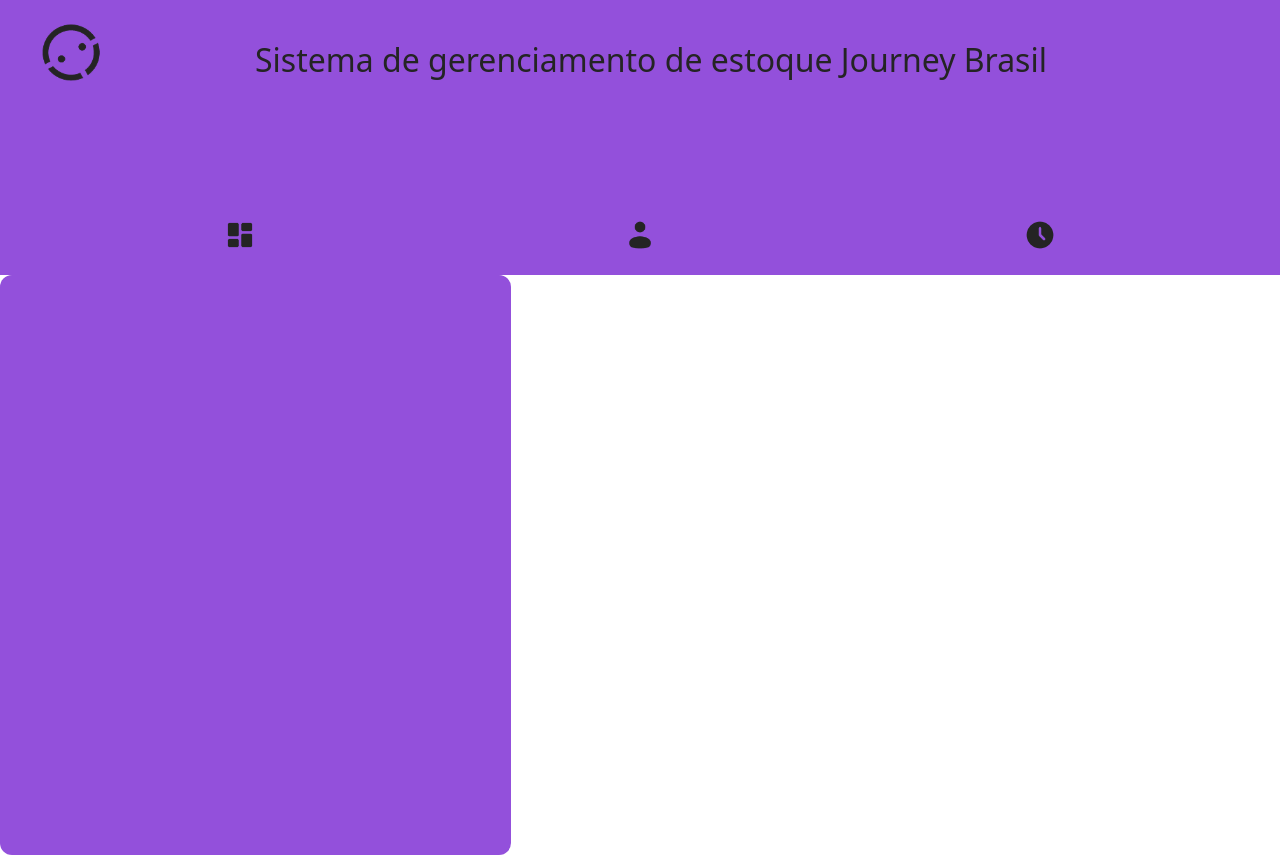
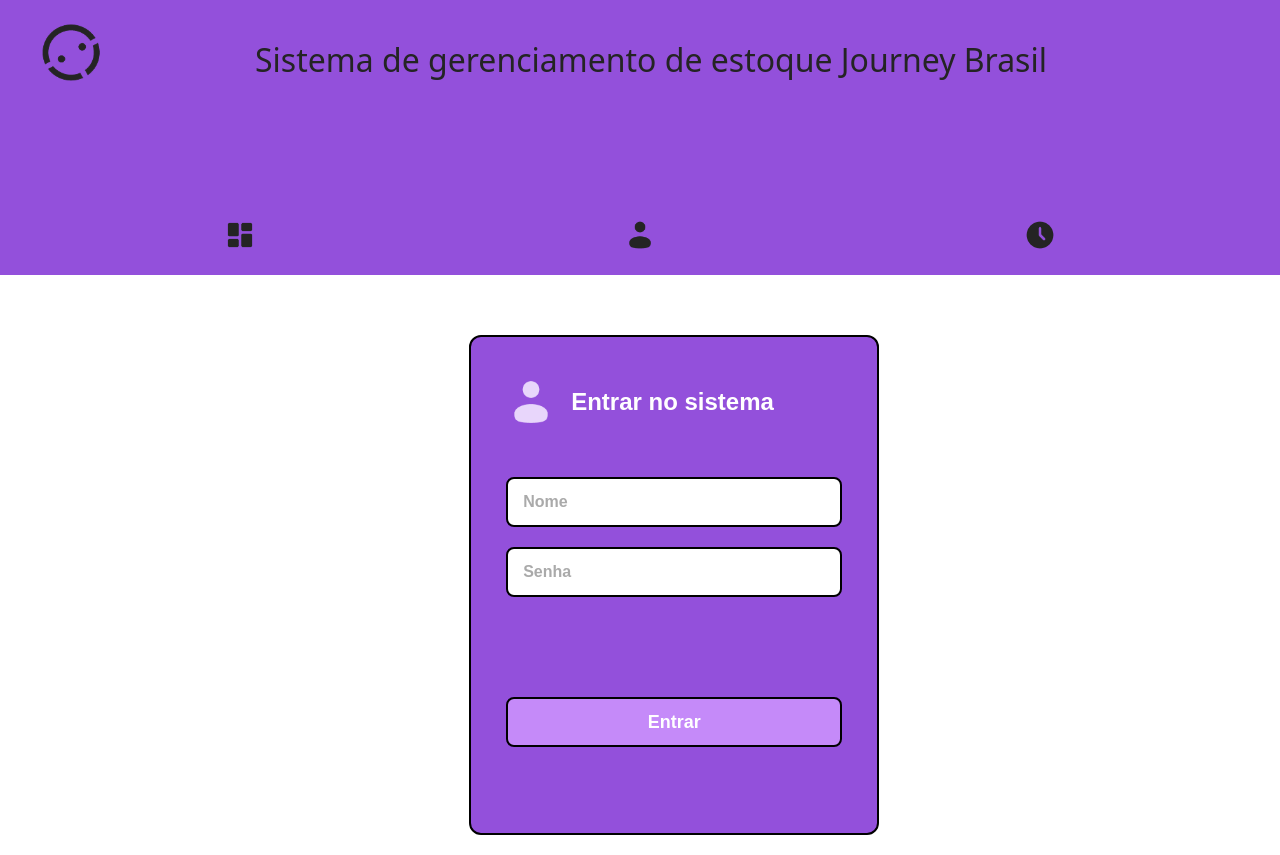
Before and after one commit to FeltrinLM/JourneyFront-end, an Angular app: page /login in a window 1280 px wide. Built offline with nearby package versions, Linux system fonts and the light colour scheme; a web font is replaced by a local one.

Commit message:
visual do login feito

```diff
--- a/src/app/pages/editar-estampa/editar-estampa.html
+++ b/src/app/pages/editar-estampa/editar-estampa.html
@@ -1,2 +1,2 @@
-
+<app-auth-card></app-auth-card>
 <app-back-button></app-back-button>
--- a/src/app/pages/login/login.css
+++ b/src/app/pages/login/login.css
@@ -0,0 +1,76 @@
+:host {
+  display: flex;
+  flex-grow: 1;
+  justify-content: center; /* Centraliza horizontal */
+  align-items: flex-start; /* Começa do topo */
+  padding-top: 60px;       /* Distância do topo da tela */
+}
+
+/* === 1. O CABEÇALHO (Ícone + Texto) === */
+.login-header {
+  display: flex;
+  align-items: center;    /* Centraliza verticalmente um com o outro */
+  gap: 15px;              /* Distância entre ícone e texto */
+  width: 100%;
+  margin-bottom: 50px;    /* <--- Espaço GRANDE entre o título e os inputs (igual a imagem) */
+}
+
+.login-header img {
+  width: 50px;
+  height: 50px;
+}
+
+.login-header h2 {
+  color: white;
+  font-size: 24px;
+  font-weight: bold;
+  margin: 0;
+}
+
+/* === 2. CONTAINER DOS CAMPOS === */
+.login-fields {
+  display: flex;
+  flex-direction: column;
+  gap: 20px; /* Espaço entre input de nome e senha */
+  width: 100%;
+}
+
+/* === 3. ESTILO DOS INPUTS (Igual à imagem) === */
+input {
+  width: 100%;
+  height: 50px;           /* Altura fixa para ficar "gordinho" */
+  padding: 0 15px;
+  font-size: 16px;
+  border-radius: 8px;     /* Arredondamento */
+  border: 2px solid #000; /* <--- A BORDA PRETA da imagem */
+  outline: none;
+  box-sizing: border-box;
+}
+
+input::placeholder {
+  color: #aaa;
+  font-weight: bold;
+}
+
+/* ... (O resto do CSS continua igual) ... */
+
+/* === ESTILO DO BOTÃO === */
+button {
+  width: 100%;
+  height: 50px;
+
+  /* === MUDANÇA AQUI: Aumentei de 30px para 80px === */
+  margin-top: 80px;
+
+  border-radius: 8px;
+  border: 2px solid #000;
+  background-color: #C58AF9;
+  color: white;
+  font-size: 18px;
+  font-weight: bold;
+  cursor: pointer;
+}
+
+button:hover {
+  background-color: #b070e6;
+}
--- a/src/app/pages/login/login.html
+++ b/src/app/pages/login/login.html
@@ -1 +1,18 @@
-<app-auth-card></app-auth-card>
+<app-auth-card>
+
+  <div class="login-header">
+    <img
+      src="././assets/images/solar_user-bold(2).png"
+      alt="Ícone Usuário"
+    >
+    <h2>Entrar no sistema</h2>
+  </div>
+
+  <div class="login-fields">
+    <input type="text" placeholder="Nome">
+    <input type="password" placeholder="Senha">
+
+    <button>Entrar</button>
+  </div>
+
+</app-auth-card>
--- a/src/app/shared/components/auth-card/auth-card-component.css
+++ b/src/app/shared/components/auth-card/auth-card-component.css
@@ -1,15 +1,20 @@
 .auth-card-container {
-  /* As especificações que você pediu: */
-  width: 511px;
-  height: 580px;
+  /* Tamanho e Forma */
+  max-width: 1200px;       /* Largura um pouco menor para ficar elegante */
+  width: 120%;
+  min-height: 500px;      /* Altura mínima maior */
+
+  /* Cor e Borda */
   background-color: #9350DB;
+  border-radius: 12px;
+  border: 2px solid #000; /* A imagem parece ter uma borda preta fina no card também */
 
-  /* Adições para ficar mais bonito */
-  border-radius: 12px;
-  padding: 20px;
+  /* Espaçamento Interno */
+  padding: 40px 35px;
   box-sizing: border-box;
 
-  /* Para o texto de teste ficar legível */
-  color: white;
-  font-family: sans-serif;
+  /* Layout */
+  display: flex;
+  flex-direction: column;
+  /* Não usamos gap aqui, o controle está no CSS da página agora */
 }
--- a/src/app/shared/components/auth-card/auth-card-component.html
+++ b/src/app/shared/components/auth-card/auth-card-component.html
@@ -1,7 +1,22 @@
 <!--
-  Este é o container que seu CSS vai estilizar
-  com o tamanho e a cor que você pediu.
+  1. NOVO CONTAINER (backdrop)
+  Este div vai cobrir a tela inteira e centralizar o card roxo.
 -->
-<div class="auth-card-container">
+<div class="auth-card-backdrop">
+
+  <!--
+    2. SEU CARD EXISTENTE
+    Este é o container que seu CSS vai estilizar
+    com a cor roxa e o tamanho flexível.
+  -->
+  <div class="auth-card-container">
+
+    <!--
+      3. O "PORTAL"
+      O conteúdo (campos de login, etc.) aparece aqui.
+    -->
+    <ng-content></ng-content>
+
+  </div>
 
 </div>
```
Also changed, not shown: src/app/pages/editar-estampa/editar-estampa.ts (+6 -4 lines), src/assets/images/solar_user-bold(2).png (added).
